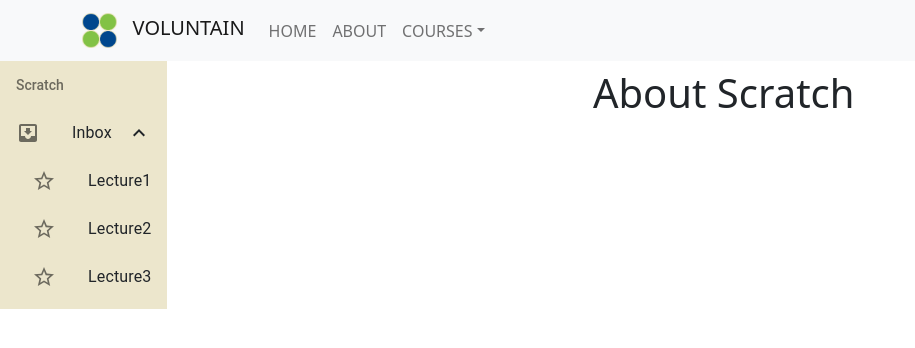
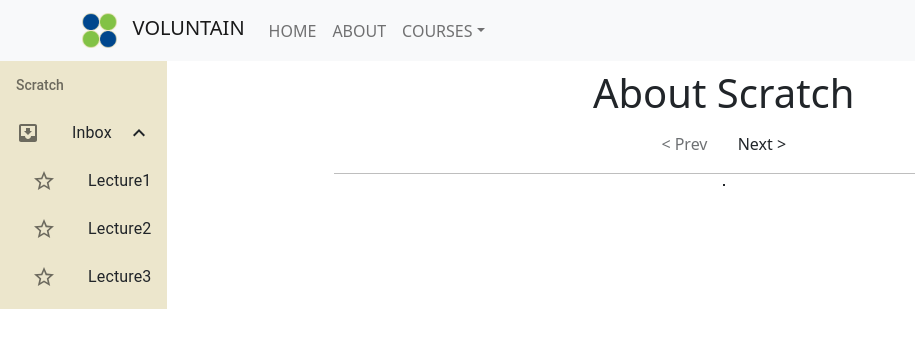
Before and after one commit to Voluntain-SKKU/Voluntain-2nd, a Next.js app in the folder web-dev/voluntain-app/: page /id in a window 1280 px wide. Shown: the top 348 px of the page, without its empty margins (0-915 px from the left). Built offline with nearby package versions, Linux system fonts and the light colour scheme.

Commit message:
Update id.js

```diff
--- a/web-dev/voluntain-app/pages/id.js
+++ b/web-dev/voluntain-app/pages/id.js
@@ -14,6 +14,15 @@ import { SideBar } from '../components/SideBar'
 
 
 export default function Page() {
+
+  const isFirstLecture = true;
+  const isLastLecture = false;
+
+  const lowerCardContent = [
+    { 'title': 'Contents', 'content': "- About Scratch (0:00) \n- Exercises (2:00)" },
+    { 'title': 'See Also', 'content': "https://google.com \nhttps://bing.com" },
+  ]
+
   return (
     <div>
       <div className="Head">
@@ -32,6 +41,18 @@ export default function Page() {
         <div>
           <h1>About Scratch</h1>
         </div>
+
+        <div>
+          <Button variant="contained" color="primary" disabled={isFirstLecture}>{'< Prev'}</Button>
+          {' '}
+          <Button variant="contained" color="primary" disabled={isLastLecture}>{'Next >'}</Button>
+        </div>
+
+        <Divider style={{ margin: 10, width: '70%', background: '#ffffff', borderTop: 'thin solid black' }} />
+
+        <div style={{ border: 'solid', borderWidth: 'thin' }}>
+          <VideoPlayer videoId='_9RvpFdUQr0' />
+        </div>
     </main>
     </div>
 
```
